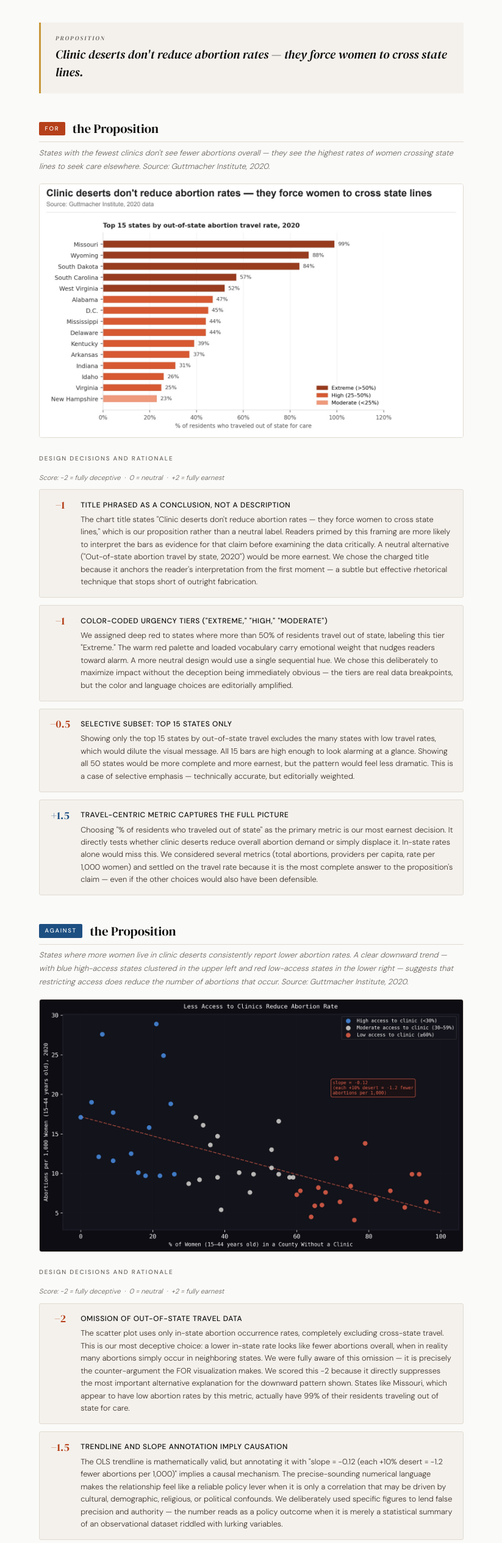
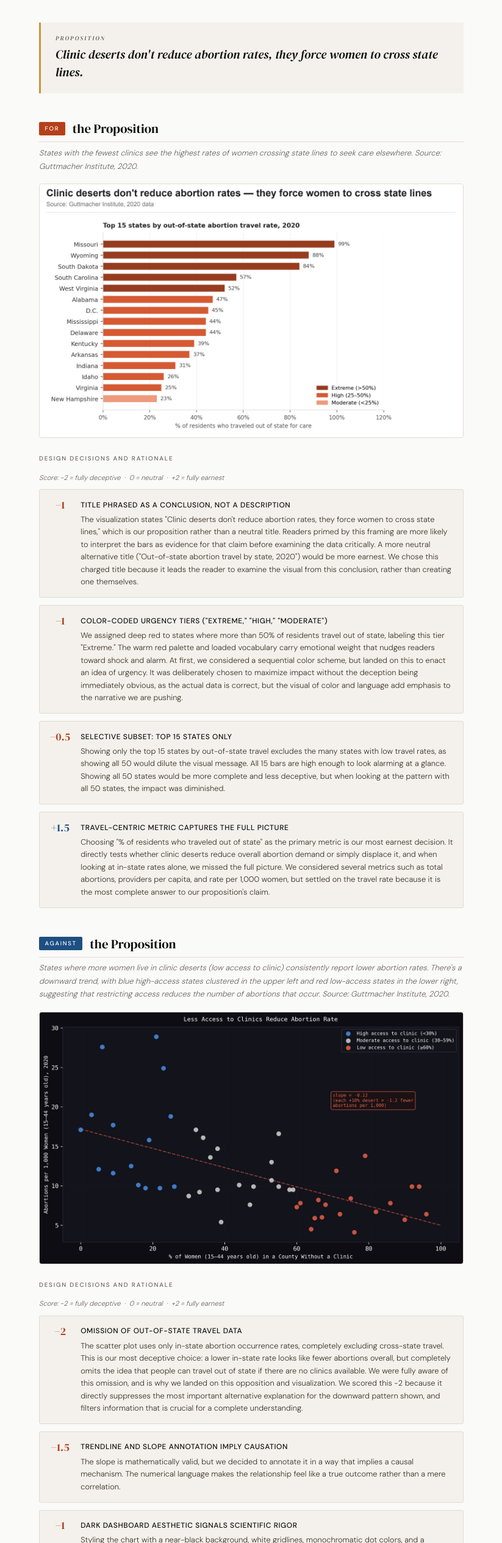
Before and after one commit to popokeyry/project-two-final, a plain HTML site: page index.html in a window 1280 px wide. Shown: the part 270-2800 px from the top of the page at 61% size, without its empty margins (228-1051 px from the left). Drawn offline with Linux system fonts and the light colour scheme.

Commit message:
changed some wording

```diff
--- a/index.html
+++ b/index.html
@@ -237,7 +237,7 @@ footer{
   <!-- PROPOSITION -->
   <div class="proposition">
     <p class="label">Proposition</p>
-    <p>Clinic deserts don't reduce abortion rates — they force women to cross state lines.</p>
+    <p>Clinic deserts don't reduce abortion rates, they force women to cross state lines.</p>
   </div>
 
   <!-- ══ FOR ══ -->
@@ -247,11 +247,11 @@ footer{
   </div>
 
   <p class="caption">
-    States with the fewest clinics don't see fewer abortions overall — they see the highest rates of women crossing state lines to seek care elsewhere. Source: Guttmacher Institute, 2020.
+    States with the fewest clinics see the highest rates of women crossing state lines to seek care elsewhere. Source: Guttmacher Institute, 2020.
   </p>
 
   <div class="chart-frame">
-    <img src="images/cross_state_lines.jpeg" alt="Bar chart showing the percentage of residents who traveled out of state for abortion care in 2020, by state. The top 15 states are shown, with the highest rates in the leftmost bars. The chart title is 'Clinic deserts don't reduce abortion rates — they force women to cross state lines.'">
+    <img src="images/cross_state_lines.jpeg" alt="Bar chart showing the percentage of residents who traveled out of state for abortion care in 2020, by state. The top 15 states are shown, with the highest rates in the leftmost bars. The chart title is 'Clinic deserts don't reduce abortion rates, they force women to cross state lines.'">
   </div>
 
   <p class="decisions-label">Design Decisions and Rationale</p>
@@ -261,28 +261,28 @@ footer{
       <span class="score-badge neg">−1</span>
       <div class="decision-content">
         <p class="decision-title">Title phrased as a conclusion, not a description</p>
-        <p class="decision-body">The chart title states "Clinic deserts don't reduce abortion rates — they force women to cross state lines," which is our proposition rather than a neutral label. Readers primed by this framing are more likely to interpret the bars as evidence for that claim before examining the data critically. A neutral alternative ("Out-of-state abortion travel by state, 2020") would be more earnest. We chose the charged title because it anchors the reader's interpretation from the first moment — a subtle but effective rhetorical technique that stops short of outright fabrication.</p>
+        <p class="decision-body">The visualization states "Clinic deserts don't reduce abortion rates, they force women to cross state lines," which is our proposition rather than a neutral title. Readers primed by this framing are more likely to interpret the bars as evidence for that claim before examining the data critically. A more neutral alternative title ("Out-of-state abortion travel by state, 2020") would be more earnest. We chose this charged title because it leads the reader to examine the visual from this conclusion, rather than creating one themselves.</p>
       </div>
     </li>
     <li>
       <span class="score-badge neg">−1</span>
       <div class="decision-content">
         <p class="decision-title">Color-coded urgency tiers ("Extreme," "High," "Moderate")</p>
-        <p class="decision-body">We assigned deep red to states where more than 50% of residents travel out of state, labeling this tier "Extreme." The warm red palette and loaded vocabulary carry emotional weight that nudges readers toward alarm. A more neutral design would use a single sequential hue. We chose this deliberately to maximize impact without the deception being immediately obvious — the tiers are real data breakpoints, but the color and language choices are editorially amplified.</p>
+        <p class="decision-body">We assigned deep red to states where more than 50% of residents travel out of state, labeling this tier "Extreme." The warm red palette and loaded vocabulary carry emotional weight that nudges readers toward shock and alarm. At first, we considered a sequential color scheme, but landed on this to enact an idea of urgency. It was deliberately chosen to maximize impact without the deception being immediately obvious, as the actual data is correct, but the visual of color and language add emphasis to the narrative we are pushing.</p>
       </div>
     </li>
     <li>
       <span class="score-badge neg">−0.5</span>
       <div class="decision-content">
         <p class="decision-title">Selective subset: top 15 states only</p>
-        <p class="decision-body">Showing only the top 15 states by out-of-state travel excludes the many states with low travel rates, which would dilute the visual message. All 15 bars are high enough to look alarming at a glance. Showing all 50 states would be more complete and more earnest, but the pattern would feel less dramatic. This is a case of selective emphasis — technically accurate, but editorially weighted.</p>
+        <p class="decision-body">Showing only the top 15 states by out-of-state travel excludes the many states with low travel rates, as showing all 50 would dilute the visual message. All 15 bars are high enough to look alarming at a glance. Showing all 50 states would be more complete and less deceptive, but when looking at the pattern with all 50 states, the impact was diminished.</p>
       </div>
     </li>
     <li>
       <span class="score-badge pos">+1.5</span>
       <div class="decision-content">
         <p class="decision-title">Travel-centric metric captures the full picture</p>
-        <p class="decision-body">Choosing "% of residents who traveled out of state" as the primary metric is our most earnest decision. It directly tests whether clinic deserts reduce overall abortion demand or simply displace it. In-state rates alone would miss this. We considered several metrics (total abortions, providers per capita, rate per 1,000 women) and settled on the travel rate because it is the most complete answer to the proposition's claim — even if the other choices would also have been defensible.</p>
+        <p class="decision-body">Choosing "% of residents who traveled out of state" as the primary metric is our most earnest decision. It directly tests whether clinic deserts reduce overall abortion demand or simply displace it, and when looking at in-state rates alone, we missed the full picture. We considered several metrics such as total abortions, providers per capita, and rate per 1,000 women, but settled on the travel rate because it is the most complete answer to our proposition's claim.</p>
       </div>
     </li>
   </ul>
@@ -295,7 +295,7 @@ footer{
   </div>
 
   <p class="caption">
-    States where more women live in clinic deserts consistently report lower abortion rates. A clear downward trend — with blue high-access states clustered in the upper left and red low-access states in the lower right — suggests that restricting access does reduce the number of abortions that occur. Source: Guttmacher Institute, 2020.
+    States where more women live in clinic deserts (low access to clinic) consistently report lower abortion rates. There's a downward trend, with blue high-access states clustered in the upper left and red low-access states in the lower right, suggesting that restricting access reduces the number of abortions that occur. Source: Guttmacher Institute, 2020.
   </p>
 
   <div class="chart-frame">
@@ -309,28 +309,28 @@ footer{
       <span class="score-badge neg">−2</span>
       <div class="decision-content">
         <p class="decision-title">Omission of out-of-state travel data</p>
-        <p class="decision-body">The scatter plot uses only in-state abortion occurrence rates, completely excluding cross-state travel. This is our most deceptive choice: a lower in-state rate looks like fewer abortions overall, when in reality many abortions simply occur in neighboring states. We were fully aware of this omission — it is precisely the counter-argument the FOR visualization makes. We scored this −2 because it directly suppresses the most important alternative explanation for the downward pattern shown. States like Missouri, which appear to have low abortion rates by this metric, actually have 99% of their residents traveling out of state for care.</p>
+        <p class="decision-body">The scatter plot uses only in-state abortion occurrence rates, completely excluding cross-state travel. This is our most deceptive choice: a lower in-state rate looks like fewer abortions overall, but completely omits the idea that people can travel out of state if there are no clinics available. We were fully aware of this omission, and is why we landed on this opposition and visualization. We scored this −2 because it directly suppresses the most important alternative explanation for the downward pattern shown, and filters information that is crucial for a complete understanding.</p>
       </div>
     </li>
     <li>
       <span class="score-badge neg">−1.5</span>
       <div class="decision-content">
         <p class="decision-title">Trendline and slope annotation imply causation</p>
-        <p class="decision-body">The OLS trendline is mathematically valid, but annotating it with "slope = −0.12 (each +10% desert = −1.2 fewer abortions per 1,000)" implies a causal mechanism. The precise-sounding numerical language makes the relationship feel like a reliable policy lever when it is only a correlation that may be driven by cultural, demographic, religious, or political confounds. We deliberately used specific figures to lend false precision and authority — the number reads as a policy outcome when it is merely a statistical summary of an observational dataset riddled with lurking variables.</p>
+        <p class="decision-body">The slope is mathematically valid, but we decided to annotate it in a way that implies a causal mechanism. The numerical language makes the relationship feel like a true outcome rather than a mere correlation.</p>
       </div>
     </li>
     <li>
       <span class="score-badge neg">−1</span>
       <div class="decision-content">
         <p class="decision-title">Dark dashboard aesthetic signals scientific rigor</p>
-        <p class="decision-body">Styling the chart with a near-black background, white gridlines, monochromatic dot colors, and a courier-style monospaced font for annotations mimics the aesthetic of authoritative data journalism (Bloomberg, FiveThirtyEight). This visual language primes readers to trust the analysis as objective and rigorous. The aesthetic credibility is borrowed, not earned — the underlying argument omits critical data about cross-state travel. A plain white chart style would have presented the same correlation far less authoritatively, so we chose the dark theme specifically because it raised the perceived trustworthiness of a misleading framing.</p>
+        <p class="decision-body">Styling the chart with a near-black background, white gridlines, monochromatic dot colors, and a courier-style monospaced font for annotations allows us to mimic the aesthetic of professional and authoritative data visualizations and journalism. This visual language primes readers to trust the analysis as objective and rigorous. A plain white chart style would have presented the same correlation far less authoritatively, so we chose the dark theme specifically because it seemed to raise the perceived trustworthiness, credibility, and professional standing of the visualization.</p>
       </div>
     </li>
     <li>
       <span class="score-badge neg">−0.5</span>
       <div class="decision-content">
         <p class="decision-title">Three-color dot encoding reinforces the narrative arc</p>
-        <p class="decision-body">Coloring points by access tier (blue for high access, gray for moderate, red-orange for low) visually separates the scatter into three distinct clusters that track the trendline's descent from upper-left to lower-right. This makes the relationship look structurally clean and group-driven rather than noisy and overlapping. In reality, there is substantial overlap in abortion rates across tiers — several low-access (red) states have rates comparable to high-access (blue) ones. The color encoding draws attention to the between-group pattern while visually downplaying the within-group variance that would complicate the story.</p>
+        <p class="decision-body">Coloring points by access tier (blue for high access, gray for moderate, red-orange for low) visually separates the scatter into three distinct clusters that follow the trendline downward. This makes the relationship look structurally clean and group-driven rather than noisy and overlapping. It also helped to separate the groups into colors to further exemplify the trendline downward, as without the colors and line, we noticed that some of the states had the same number of abortions per 1,000 women. By adding separated colors and trendline, we could shift the reader's focus on the correlation trend rather than individual states.</p>
     </li>
   </ul>
 
@@ -338,9 +338,9 @@ footer{
   <!-- ══ REFLECTION ══ -->
   <h2 class="reflection-heading">Final Reflection</h2>
   <div class="reflection">
-    <p>The most striking realization from this project was how naturally deception emerges from choices that feel entirely defensible in isolation. Selecting a meaningful metric, fitting a trendline, writing a title that "summarizes" the chart — each is a standard visualization practice. But when every choice is made in service of a predetermined conclusion, the cumulative effect misleads even when no individual step involves fabricating data. The AGAINST visualizations were the clearest illustration of this: using in-state rates only, fitting a regression, grouping into tiers, and applying a scientific dark aesthetic are all common techniques. None is individually dishonest, but together they construct a world in which cross-state travel simply does not exist — and that omission is the most consequential deception in the project.</p>
-    <p>We found the FOR visualizations easier to defend ethically because the travel metrics offer a more complete picture of what happens when clinic access is restricted. Even so, we made choices that were rhetorically loaded: labeling tiers "Extreme," writing the title as a declarative conclusion, and restricting the bar chart to the top 15 states that tell the most alarming story. The line between "choosing the right frame" and "manipulating the reader" proved narrower than we expected. What surprised us most was that the FOR side — which we believe is more factually complete — still required deliberate rhetorical choices to be persuasive. Earnest data presentation rarely speaks for itself.</p>
-    <p>We now understand ethical visualization less as a fixed rulebook and more as a practice of accountability. An acceptable persuasive choice, in our view, is one where the designer could transparently explain their decision — including what was omitted and why — without the visualization losing credibility. A misleading choice is one whose persuasive power depends on the reader not noticing it. By that standard, omitting out-of-state travel from abortion rate charts is unambiguously misleading, while using urgency-signaling colors is merely opinionated. The practical boundary lies in whether the core empirical picture is intact or has been quietly replaced.</p>
+    <p>The most striking realization from this project was how naturally deception emerges from choices that feel entirely defensible by itself. Selecting a meaningful metric, fitting a trendline, writing a title that "summarizes" the chart are all a part of creating a visualization. But when every choice is made in service of a predetermined conclusion, the cumulative effect misleads even when no individual step involves fabricating data. The AGAINST visualizations were the clearest illustration of this, as none of the techniques we used are individually dishonest, but when combining them together, alongside wanting to prove a specific narrative, it became more dishonest and desceptive. </p>
+    <p>We found the FOR visualizations easier to defend ethically because the travel metrics offer a more complete picture of what happens when clinic access is restricted. Even so, we made choices that were rhetorically loaded: labeling tiers "Extreme," writing the title as a declarative conclusion, and restricting the bar chart to the top 15 states that tell the most alarming story. The line between "choosing the right frame" and "manipulating the reader" proved narrower than we expected. Something that surprised us was that the FOR side, an idea in which we believe is more factually complete, still required deliberate rhetorical choices to be persuasive. It showed us that even the most honest visualizations may need to be carefully crafted to be effective.</p>
+    <p>We now understand that ethical visualization is less fixed and more like a practice of accountability. An acceptable persuasive choice, in our view, is one where the designer could transparently explain their decision, like including what was omitted and why, without the visualization losing credibility or information that leads to a more complete picture. A misleading choice is one whose persuasive power depends on the reader not noticing it. By that standard, omitting out-of-state travel from abortion rate charts is extremely misleading, while using urgency-signaling colors is merely opinionated. The practical boundary lies in whether the core empirical picture is intact or has been quietly replaced.</p>
   </div>
 
 </main>
```
